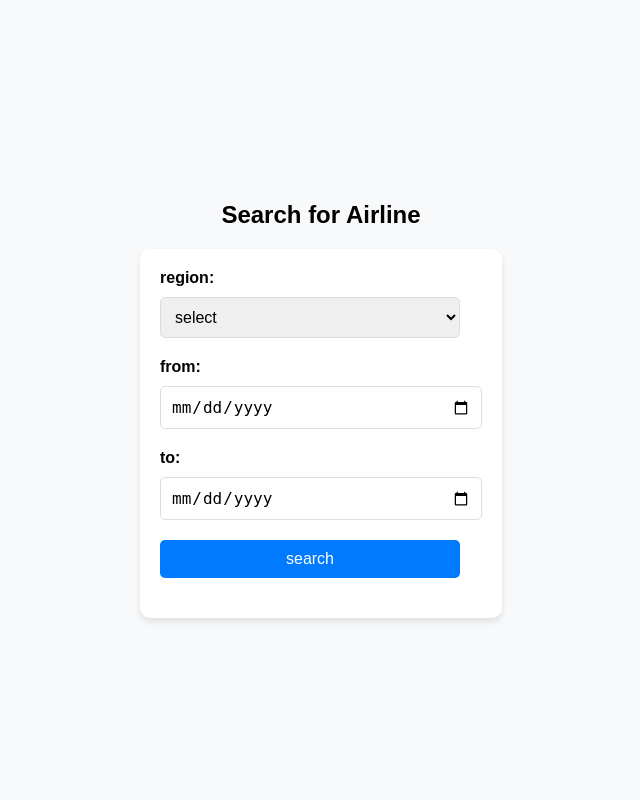
After one commit to amber1350/Database, a PHP site: page /search_airline.php in a window 1280 px wide. The commit adds this page. Shown: the whole page, without its empty margins (319-959 px from the left). Run offline with PHP 8.4, Linux system fonts and the light colour scheme.

Commit message:
add search_airline

```diff
--- /dev/null
+++ b/search_airline.php
@@ -0,0 +1,73 @@
+<!DOCTYPE html>
+<html>
+<head>
+    <title>Search Airline</title>
+    <style>
+        body {
+            font-family: Arial, sans-serif;
+            margin: 0;
+            padding: 0;
+            display: flex;
+            flex-direction: column;
+            align-items: center;
+            justify-content: center;
+            height: 100vh;
+            background-color: #f8f9fa;
+        }
+        h2 {
+            margin-bottom: 20px;
+        }
+        form {
+            display: flex;
+            flex-direction: column;
+            align-items: flex-start;
+            padding: 20px;
+            background-color: white;
+            box-shadow: 0 4px 6px rgba(0, 0, 0, 0.1);
+            border-radius: 10px;
+        }
+        label {
+            margin-bottom: 10px;
+            font-weight: bold;
+        }
+        input, select, button {
+            margin-bottom: 20px;
+            padding: 10px;
+            font-size: 16px;
+            width: 300px;
+            border: 1px solid #ddd;
+            border-radius: 5px;
+        }
+        button {
+            background-color: #007bff;
+            color: white;
+            border: none;
+            cursor: pointer;
+        }
+        button:hover {
+            background-color: #0056b3;
+        }
+    </style>
+</head>
+<body>
+    <h2>Search for Airline</h2>
+    <form method="post" action="process_search.php">
+        <label for="region">region:</label>
+        <select name="region" id="region" required>
+            <option value="">select</option>
+            <option value="asia">Asia</option>
+            <option value="europe">Europe</option>
+            <option value="america">America</option>
+            <option value="africa">어쩌고</option>
+        </select>
+
+        <label for="start_date">from:</label>
+        <input type="date" name="start_date" id="start_date" required>
+
+        <label for="end_date">to:</label>
+        <input type="date" name="end_date" id="end_date" required>
+
+        <button type="submit">search</button>
+    </form>
+</body>
+</html>
```
Also changed, not shown: index.php (+56 -6 lines).
